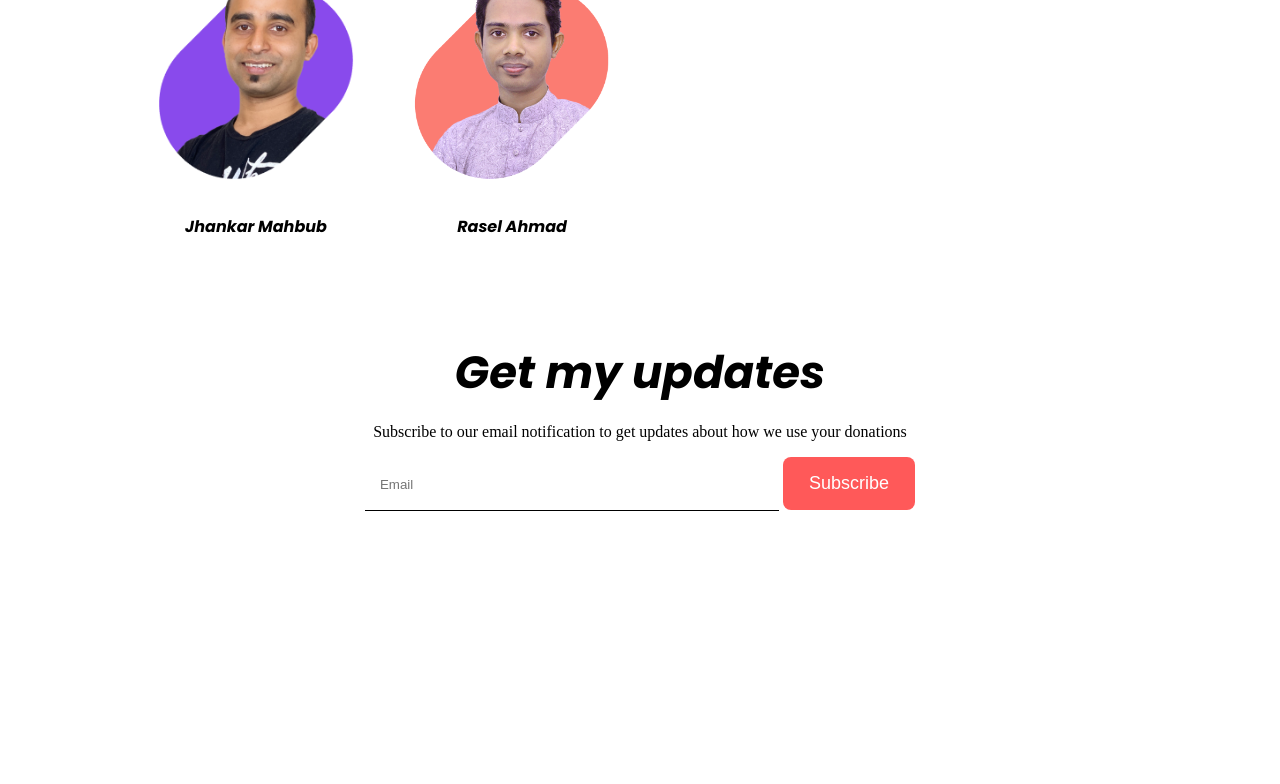
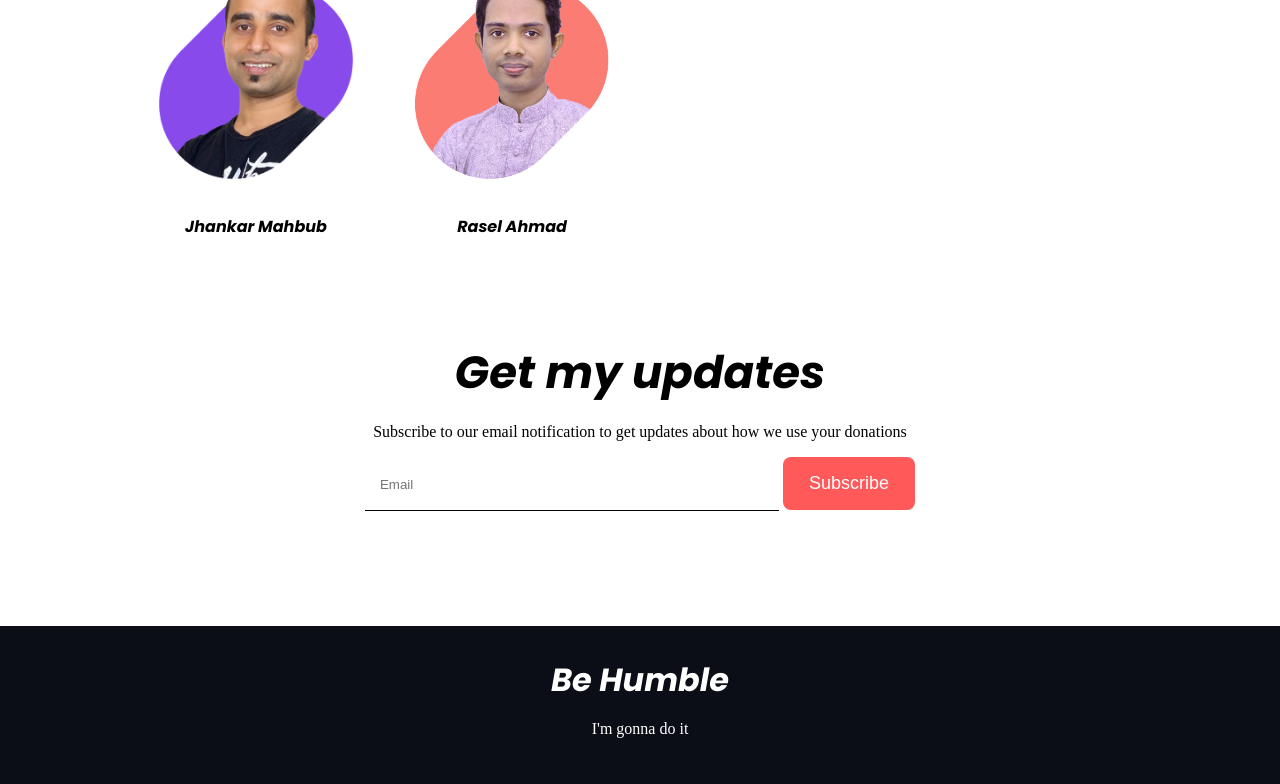
Before and after one commit to anon-habib/donation-projects, a plain HTML site: page index.html in a window 1280 px wide. Shown: the part 2806-3590 px from the top of the page. Before the commit the page ends 3432 px from the top, so only its background shows below. Drawn offline with Linux system fonts and the light colour scheme; a web font is replaced by a local one.

Commit message:
footer added

```diff
--- a/css/style.css
+++ b/css/style.css
@@ -156,3 +156,14 @@ section {
 }
 
             /* email form secton end */
+
+            /* footer start */
+footer {
+    background-color: #0b0d17;
+    color: white;
+    text-align: center;
+}
+.footer-contents {
+    padding: 30px 0;
+}
+            /* footer end */
--- a/index.html
+++ b/index.html
@@ -89,7 +89,8 @@
             <div class="gallery-items">
                 <div class="content">
                     <h3>There life depend on your donation</h3>
-                    <p>We donate the very needing people. they are depend on our donation. they have no other ways. and for this being happend, your donation is very much needed and appriciated</p>
+                    <p>We donate the very needing people. they are depend on our donation. they have no other ways. and
+                        for this being happend, your donation is very much needed and appriciated</p>
                     <button type="button" class="common-button">How to Contribute?</button>
                 </div>
                 <div class="gallery-image">
@@ -102,7 +103,8 @@
                 </div>
                 <div class="content">
                     <h3>There life depend on your donation</h3>
-                    <p>We donate the very needing people. they are depend on our donation. they have no other ways. and for this being happend, your donation is very much needed and appriciated</p>
+                    <p>We donate the very needing people. they are depend on our donation. they have no other ways. and
+                        for this being happend, your donation is very much needed and appriciated</p>
                     <button type="button" class="common-button">How to Contribute?</button>
                 </div>
             </div>
@@ -152,17 +154,14 @@
     </section>
     <!-- email form secton end -->
 
-
-
-
-
-
-
-
-
-
-
-
+    <!-- footer start -->
+    <footer>
+        <div class="footer-contents">
+            <h1>Be Humble</h1>
+            <p>I'm gonna do it</p>
+        </div>
+    </footer>
+    <!-- footer end -->
 </body>
 
 </html>
```
